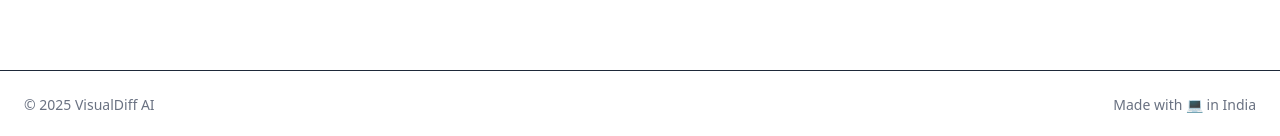
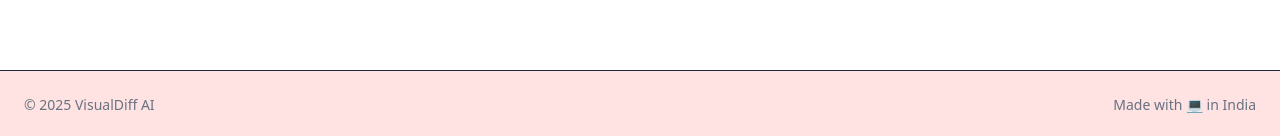
Before and after one commit to Shenile/vt-ai, a React (Vite) app in the folder vt-ai-fe/: page / in a window 1280 px wide. Shown: the part 1048-1184 px from the top of the page. Built offline with nearby package versions, Linux system fonts and the light colour scheme.

Commit message:
test-commit

```diff
--- a/vt-ai-fe/src/App.jsx
+++ b/vt-ai-fe/src/App.jsx
@@ -58,7 +58,7 @@ function App() {
       </section>
 
       {/* Footer */}
-      <footer className="bg-white border-t mt-12">
+      <footer className="bg-red-100 border-t mt-12">
         <div className="max-w-7xl mx-auto px-6 py-6 flex justify-between text-sm text-gray-500">
           <p>© 2025 VisualDiff AI</p>
           <p>Made with 💻 in India</p>
```
Also changed, not shown: 1 other file (tests, documents, lock files or other folders).
